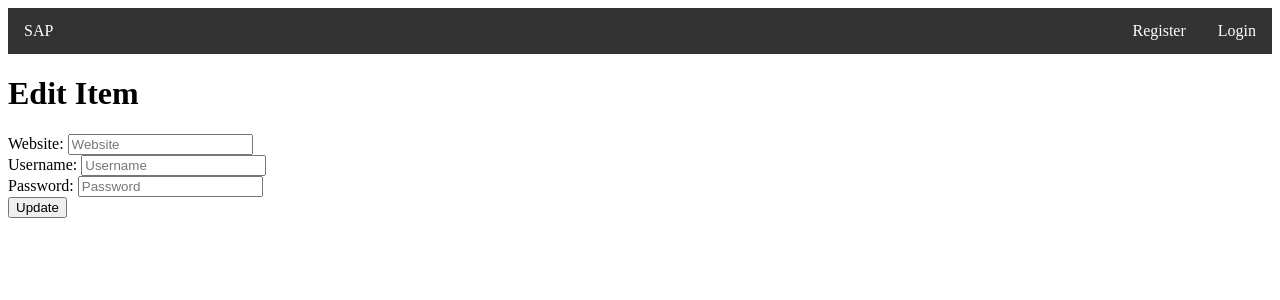
After one commit to nicsaw/awesome-pot, a Flask app: template honeypot-web/templates/edit.html in a window 1280 px wide. The commit adds this page. Shown: the top 300 px of the page. Run offline with Flask 3, Linux system fonts and the light colour scheme; the template is opened without the code that fills it, so the values that code supplies are empty.

Commit message:
Implement EDIT and DELETE items

```diff
--- a/honeypot-web/app.py
+++ b/honeypot-web/app.py
@@ -4,8 +4,8 @@ from user_agents import parse
 from flask_sqlalchemy import SQLAlchemy
 
 app = Flask(__name__, template_folder="templates")
-app.config['SQLALCHEMY_DATABASE_URI'] = 'sqlite:///sap.db'
-app.config['SQLALCHEMY_TRACK_MODIFICATIONS'] = True
+app.config["SQLALCHEMY_DATABASE_URI"] = "sqlite:///sap.db"
+app.config["SQLALCHEMY_TRACK_MODIFICATIONS"] = True
 db = SQLAlchemy(app)
 
 logging.basicConfig(level=logging.INFO, format="%(message)s")
@@ -18,7 +18,32 @@ class User(db.Model):
     date_created = db.Column(db.DateTime, default=datetime.datetime.now)
 
     def __repr__(self):
-        return '<User %r>' % self.username
+        return f"<User {self.username}>"
+
+    def to_dict(self):
+        return {
+            "id": self.id,
+            "username": self.username,
+            "email": self.email,
+            "password": self.password
+        }
+
+class Item(db.Model):
+    id = db.Column(db.Integer, primary_key=True)
+    userID = db.Column(db.Integer, db.ForeignKey("user.id"), nullable=False)
+    website = db.Column(db.String(999), nullable=False)
+    username = db.Column(db.String(999), nullable=False)
+    password = db.Column(db.String(999), nullable=False)
+    date_created = db.Column(db.DateTime, default=datetime.datetime.now)
+
+    def to_dict(self):
+        return {
+            "userID": self.userID,
+            "id": self.id,
+            "website": self.website,
+            "username": self.username,
+            "password": self.password
+        }
 
 def log_event(request: Request, **kwargs):
     log_entry = {
@@ -28,7 +53,7 @@ def log_event(request: Request, **kwargs):
         "request_method": request.method,
         "request_path": request.path,
         "request_headers": dict(request.headers),
-        "user_agent": str(parse(request.headers.get('User-Agent')))
+        "user_agent": str(parse(request.headers.get("User-Agent")))
     }
 
     extra_fields = {k: v for k, v in kwargs.items() if k not in log_entry}
@@ -36,20 +61,63 @@ def log_event(request: Request, **kwargs):
 
     logging.info(json.dumps(log_entry))
 
-@app.route("/")
+@app.route("/", methods=["GET", "POST"])
 def index():
-    log_event(request, event_type="access_index")
-    return render_template("index.html")
+    log_event(request, event_type=f"access_index_{request.method.upper()}")
 
-@app.route("/register", methods=['GET', 'POST'])
+    if request.method == "POST":
+        website = request.form["website"]
+        username = request.form["username"]
+        password = request.form["password"]
+
+        newItem = Item(
+            userID=1, # TODO: ========== DONT FORGET TO CHANGE THIS ==========
+            website=website,
+            username=username,
+            password=password
+        )
+
+        db.session.add(newItem)
+        db.session.commit()
+        return redirect(url_for("index"))
+
+    return render_template("index.html", items=Item.query.all())
+
+@app.route("/edit/<int:id>", methods=["GET", "POST"])
+def edit(id):
+    targetItem = Item.query.get_or_404(id)
+    if request.method == "POST":
+        try:
+            targetItem.website = request.form["website"]
+            targetItem.username = request.form["username"]
+            targetItem.password = request.form["password"]
+            db.session.commit()
+            return redirect(url_for("index"))
+        except Exception as e:
+            print(f"ERROR edit({id}): {e}")
+
+    return render_template("edit.html", item=targetItem)
+
+@app.route("/delete/<int:id>")
+def delete(id):
+    targetItem = Item.query.get_or_404(id)
+    try:
+        db.session.delete(targetItem)
+        db.session.commit()
+    except Exception as e:
+        print(f"ERROR delete({id}): {e}")
+
+    return redirect(url_for("index"))
+
+@app.route("/register", methods=["GET", "POST"])
 def register():
     log_event(request, event_type="access_register")
 
-    if request.method == 'POST':
-        username = request.form['username']
-        email = request.form['email']
-        password = request.form['password']
-        confirm_password = request.form['confirm_password']
+    if request.method == "POST":
+        username = request.form["username"]
+        email = request.form["email"]
+        password = request.form["password"]
+        confirm_password = request.form["confirm_password"]
 
         log_event(
             request,
@@ -61,23 +129,23 @@ def register():
         )
 
         if password != confirm_password:
-            return redirect(url_for('register'))
+            return redirect(url_for("register"))
 
         newUser = User(username=username, email=email, password=password)
         db.session.add(newUser)
         db.session.commit()
 
-        return redirect(url_for('index'))
+        return redirect(url_for("index"))
 
     return render_template("register.html")
 
-@app.route("/login", methods=['GET', 'POST'])
+@app.route("/login", methods=["GET", "POST"])
 def login():
     log_event(request, event_type="access_login")
 
-    if request.method == 'POST':
-        email = request.form['email']
-        password = request.form['password']
+    if request.method == "POST":
+        email = request.form["email"]
+        password = request.form["password"]
 
         log_event(
             request,
@@ -88,9 +156,9 @@ def login():
 
         user = User.query.filter_by(email=email, password=password).first()
         if user:
-            return redirect(url_for('index'))
+            return redirect(url_for("index"))
         else:
-            return redirect(url_for('login'))
+            return redirect(url_for("login"))
 
     return render_template("login.html")
 
--- /dev/null
+++ b/honeypot-web/templates/edit.html
@@ -0,0 +1,24 @@
+{% extends "base.html" %}
+
+{% block head %}
+<title>SAP - Edit Item</title>
+{% endblock %}
+
+{% block body %}
+<h1>Edit Item</h1>
+<form method="POST" action="{{ url_for('edit', id=item.id) }}">
+    <div>
+        <label for="website">Website:</label>
+        <input type="text" id="website" name="website" value="{{ item.website }}" placeholder="Website" required>
+    </div>
+    <div>
+        <label for="username">Username:</label>
+        <input type="text" id="username" name="username" value="{{ item.username }}" placeholder="Username" required>
+    </div>
+    <div>
+        <label for="password">Password:</label>
+        <input type="text" id="password" name="password" value="{{ item.password }}" placeholder="Password" required>
+    </div>
+    <button type="submit" value="update_item">Update</button>
+</form>
+{% endblock %}
```
Also changed, not shown: honeypot-web/templates/index.html (+38 -6 lines).
